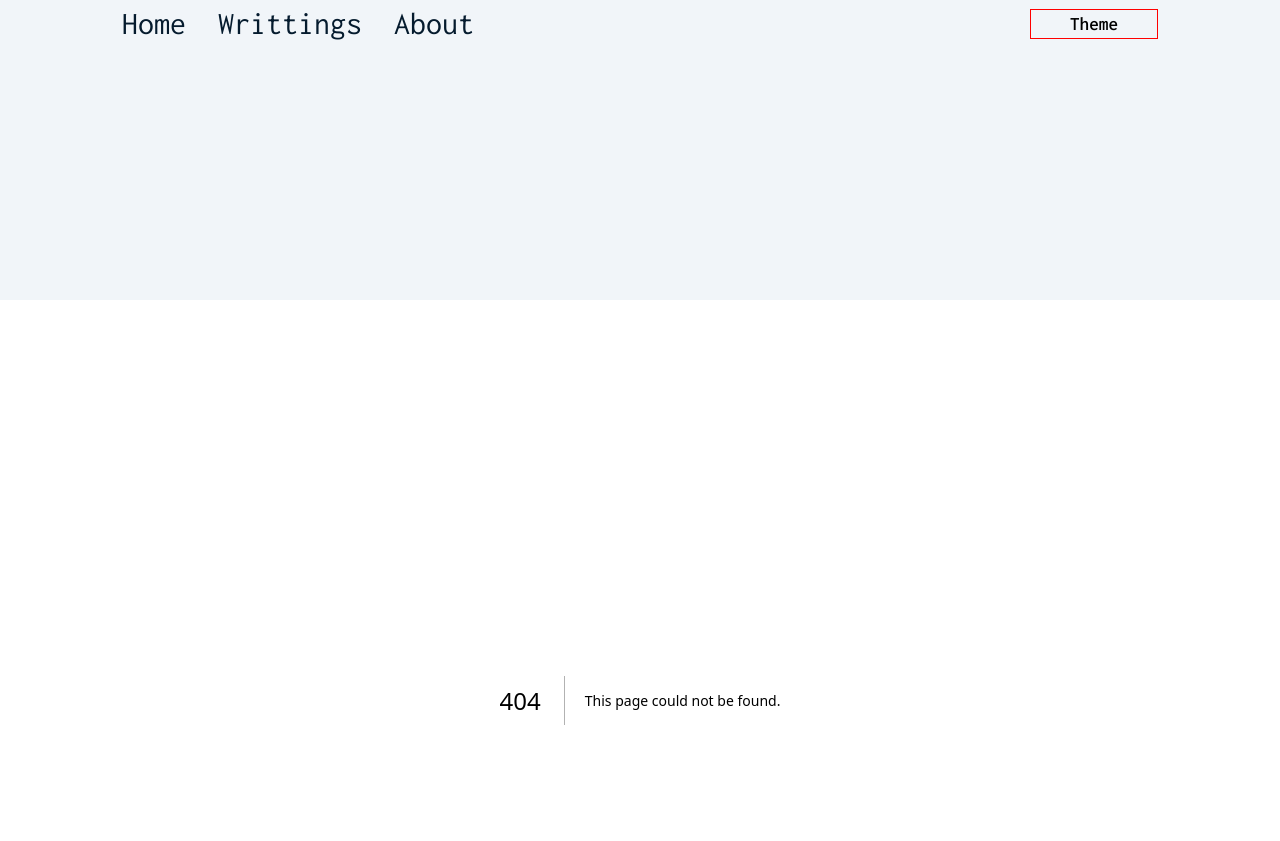
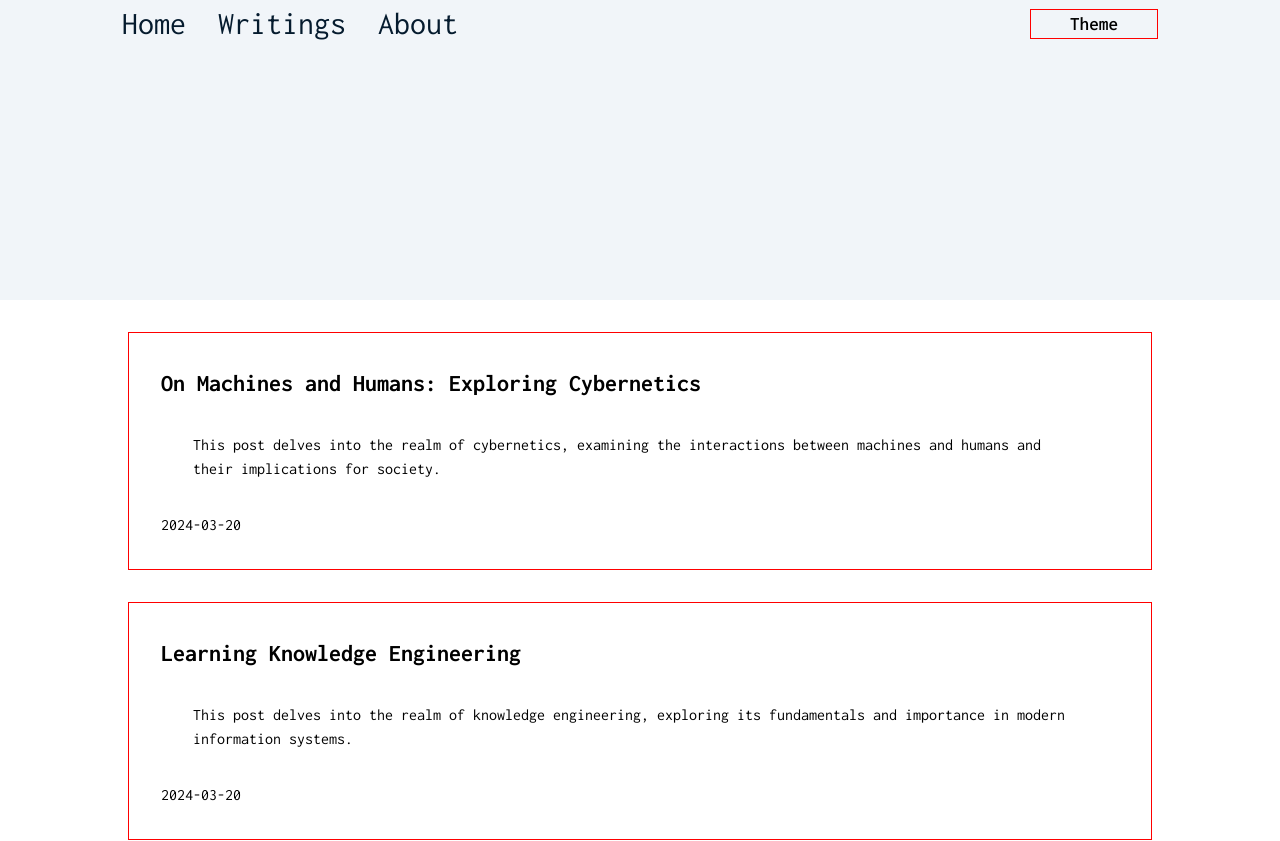
Before and after one commit to LeonAndrade/leonmatheus.com, a Next.js app: page /writings in a window 1280 px wide. Before the commit this address had no page. Shown: the top 841 px of the page. Built offline with nearby package versions, Linux system fonts and the light colour scheme.

Commit message:
Fix typo in writings

```diff
--- a/src/app/writtings/[slug]/page.tsx
+++ b/src/app/writings/[slug]/page.tsx
@@ -1,5 +1,4 @@
 import React from "react";
-import Link from "next/link";
 
 import { loadBlogPost } from "@/helpers/file-handlers";
 import Post from "@/components/Post";
@@ -16,7 +15,6 @@ async function PostPage({ params }: { params: { slug: string } }) {
   const { frontmatter, content } = await loadBlogPost(params.slug);
   return (
     <>
-      < Link href={"/writtings/"}>Back</Link>
       <Post
         title={frontmatter.title}
         content={content}
--- a/src/app/writtings/page.tsx
+++ b/src/app/writings/page.tsx
@@ -7,7 +7,7 @@ async function Blog() {
   const blogPosts = await getBlogPostList();
 
   return (
-    <main>
+    <>
       {
         blogPosts.map(({ slug, title, abstract, publishedOn }) => {
           return (
@@ -21,7 +21,7 @@ async function Blog() {
           )
         })
       }
-    </main >
+    </>
   );
 }
 
--- a/src/components/Header/Header.tsx
+++ b/src/components/Header/Header.tsx
@@ -12,7 +12,7 @@ function Header() {
         <div className={styles.wrapper}>
           <nav className={styles.nav}>
             <Link className={styles.link} href="/">Home</Link>
-            <Link className={styles.link} href="/writtings">Writtings</Link>
+            <Link className={styles.link} href="/writings">Writings</Link>
             <Link className={styles.link} href="/about">About</Link>
           </nav>
           <ThemeToggle />
--- a/src/components/PostCard/PostCard.tsx
+++ b/src/components/PostCard/PostCard.tsx
@@ -1,15 +1,13 @@
 import Link from "next/link";
 import styles from "./PostCard.module.css";
 import { format } from "date-fns";
-import MaxWidthContainer from "../MaxWidthContainer";
 
 function PostCard({ slug, title, abstract, publishedOn }) {
 
   const parsedDate = format(publishedOn, "yyyy-MM-dd");
   return (
-    <MaxWidthContainer>
     <div className={styles.card}>
-        <Link href={`/writtings/${slug}`} className={styles.link}>
+      <Link href={`/writings/${slug}`} className={styles.link}>
         <h2>{title}</h2>
         <section className={styles.abstract}>
           {abstract}
@@ -17,7 +15,6 @@ function PostCard({ slug, title, abstract, publishedOn }) {
         <div>{parsedDate}</div>
       </Link>
     </div>
-    </MaxWidthContainer>
   )
 }
 
```
Also changed, not shown: src/app/writtings/[slug]/layout.tsx (deleted, +0 -9 lines), src/app/writtings/layout.tsx (deleted, +0 -9 lines). Lines whose indentation alone changed are shown as unchanged.
